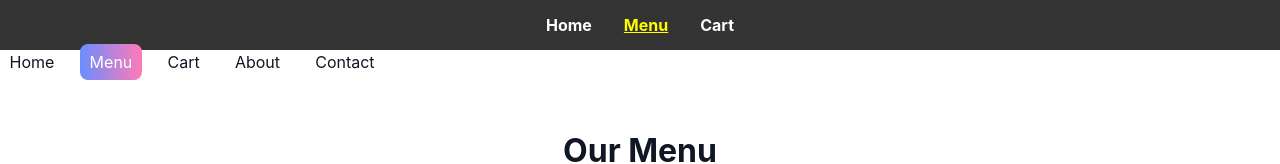
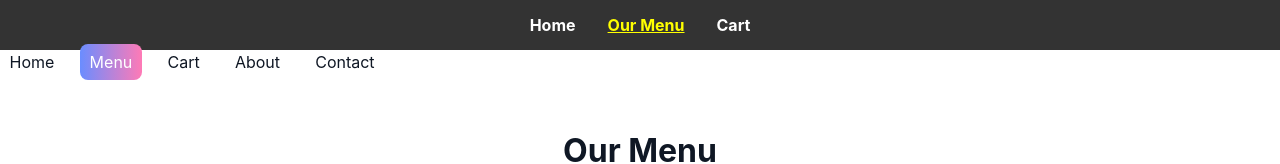
Before and after one commit to treshombreskitchen/treshombreskitchen, a plain HTML site: page menu.html in a window 1280 px wide. Shown: the top 164 px of the page. Drawn offline with Linux system fonts and the light colour scheme.

Commit message:
Update menu.html

```diff
--- a/menu.html
+++ b/menu.html
@@ -53,7 +53,7 @@
   <nav style="background: rgba(0,0,0,0.8); padding: 0.8rem;">
     <ul style="list-style: none; display: flex; justify-content: center; gap: 2rem; margin: 0; padding: 0;">
       <li><a href="index.html" style="color: white; text-decoration: none; font-weight: bold;">Home</a></li>
-      <li><a href="menu.html" style="color: yellow; font-weight: bold;">Menu</a></li>
+      <li><a href="menu.html" style="color: yellow; font-weight: bold;">Our Menu</a></li>
       <li><a href="cart.html" style="color: white; text-decoration: none; font-weight: bold;">Cart</a></li>
     </ul>
   </nav>
```
